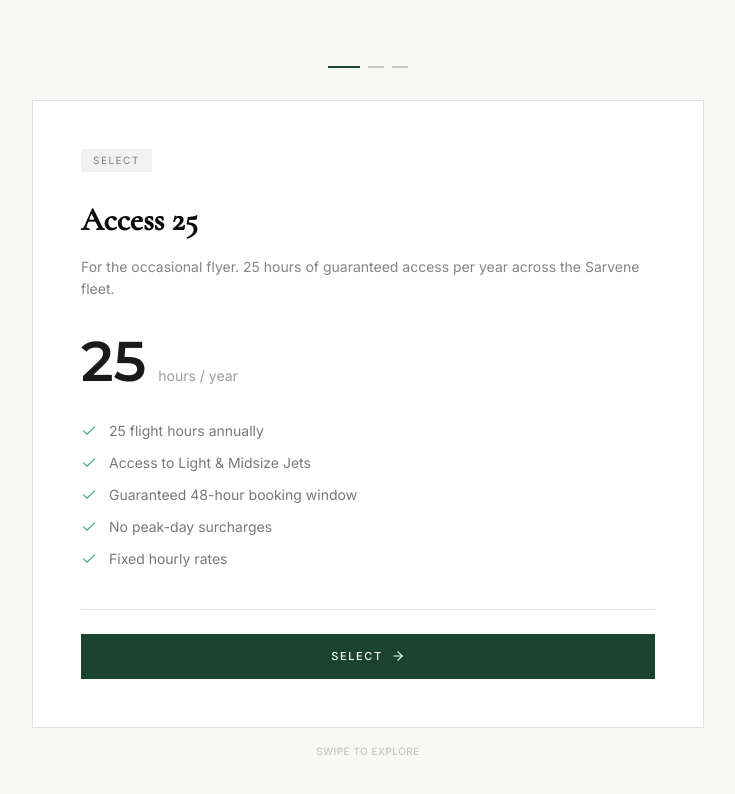
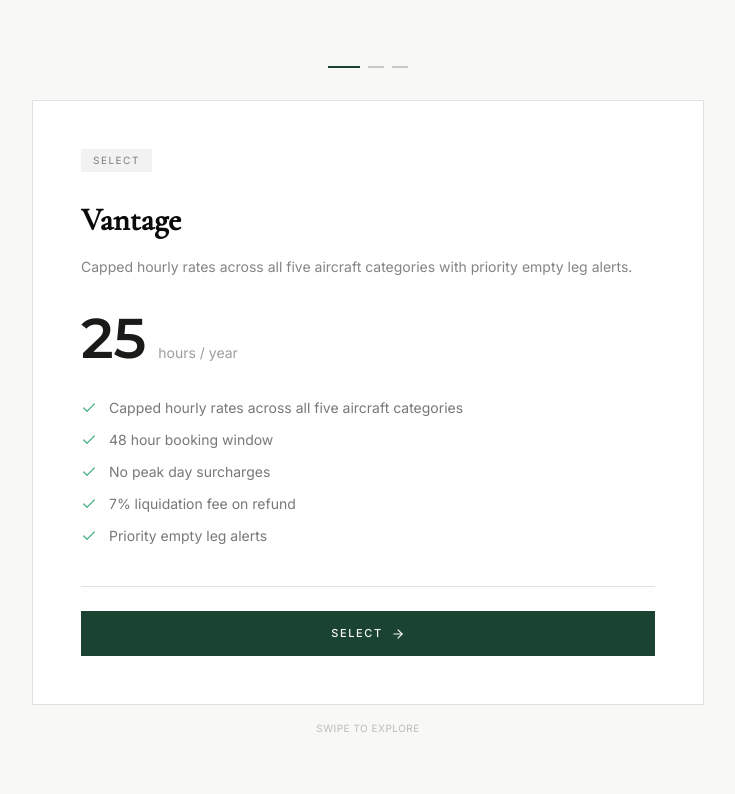
Before and after one commit to crestpointmedialtd-design/sarvenejets, a React (Vite) app: page / in a window 1280 px wide. Shown: the part 5691-6485 px from the top of the page, without its empty margins (272-1007 px from the left). Built offline with nearby package versions, Linux system fonts and the light colour scheme.

Commit message:
Update jet card tiers to Vantage, Meridian, Zenith with correct features

```diff
--- a/src/sections/JetCard.tsx
+++ b/src/sections/JetCard.tsx
@@ -7,50 +7,57 @@
 
 const tiers = [
   {
-    name: 'Access 25',
+    name: 'Vantage',
     hours: '25',
     label: 'Select',
-    description: 'For the occasional flyer. 25 hours of guaranteed access per year across the Sarvene fleet.',
+    description: 'Capped hourly rates across all five aircraft categories with priority empty leg alerts.',
     features: [
-      '25 flight hours annually',
-      'Access to Light & Midsize Jets',
-      'Guaranteed 48-hour booking window',
-      'No peak-day surcharges',
-      'Fixed hourly rates',
+      'Capped hourly rates across all five aircraft categories',
+      '48 hour booking window',
+      'No peak day surcharges',
+      '7% liquidation fee on refund',
+      'Priority empty leg alerts',
     ],
     highlighted: false,
     mailto: 'mailto:operations@sarvenejets.com?subject=Sarvene%20Jet%20Card%2C%20Vantage%20Enquiry&body=Hello%2C%20I%27m%20interested%20in%20the%20Sarvene%20Jet%20Card%2C%20Vantage%20tier%20at%20%24100%2C000%20minimum%20deposit.%20Please%20send%20me%20the%20next%20steps.%0A%0AName%3A%0APhone%3A',
   },
   {
-    name: 'Access 50',
+    name: 'Meridian',
     hours: '50',
     label: 'Most Requested',
-    description: 'Our most requested programme. 50 hours with expanded fleet access and priority scheduling.',
+    description: 'Capped hourly rates with dedicated account manager and exclusive event invitations.',
     features: [
-      '50 flight hours annually',
-      'Access to Light through Heavy Jets',
-      'Guaranteed 48-hour booking window',
-      'No peak-day surcharges',
-      'Fixed hourly rates',
-      'Complimentary catering upgrades',
+      'Capped hourly rates across all five aircraft categories',
+      '48 hour booking window',
+      'No peak day surcharges',
+      '3% bonus credit on every top up',
+      '7% liquidation fee on refund',
+      'Dedicated account manager',
+      'Annual client dinner, principal plus one',
+      'Two invitations a year to select events (Wimbledon, F1, and similar), principal plus one guest per invite',
+      'Priority empty leg alerts',
     ],
     highlighted: true,
     mailto: 'mailto:operations@sarvenejets.com?subject=Sarvene%20Jet%20Card%2C%20Meridian%20Enquiry&body=Hello%2C%20I%27m%20interested%20in%20the%20Sarvene%20Jet%20Card%2C%20Meridian%20tier%20at%20%24250%2C000%20minimum%20deposit.%20Please%20send%20me%20the%20next%20steps.%0A%0AName%3A%0APhone%3A',
   },
   {
-    name: 'Access 100',
+    name: 'Zenith',
     hours: '100',
     label: 'Sovereign',
-    description: 'For frequent flyers demanding the best. Full fleet access with guaranteed availability.',
+    description: 'Ultimate tier with same-day priority booking, waived fuel surcharges, and first right of refusal.',
     features: [
-      '100 flight hours annually',
-      'Full fleet access including Ultra Long Range & VIP',
-      'Guaranteed 48-hour booking window',
-      'No peak-day surcharges',
-      'Fixed hourly rates',
-      'Complimentary catering upgrades',
+      'Capped hourly rates across all five aircraft categories',
+      '48 hour booking window',
+      'No peak day surcharges',
+      '5% bonus credit on every top up',
+      '7% liquidation fee on refund',
+      'Same day priority booking',
+      'Waived fuel surcharge where applicable',
+      'Annual empty leg credit',
       'Dedicated account manager',
-      'Ground arrangements and travel coordination worldwide',
+      'Annual client dinner, principal plus two',
+      'Five invitations a year to select events (Wimbledon, F1, and similar), principal plus four guests per invite',
+      'First right of refusal on Sarvene\'s own aircraft during peak dates',
     ],
     highlighted: false,
     mailto: 'mailto:operations@sarvenejets.com?subject=Sarvene%20Jet%20Card%2C%20Zenith%20Enquiry&body=Hello%2C%20I%27m%20interested%20in%20the%20Sarvene%20Jet%20Card%2C%20Zenith%20tier%20at%20%241%2C000%2C000%20minimum%20deposit.%20Please%20send%20me%20the%20next%20steps.%0A%0AName%3A%0APhone%3A',
```
